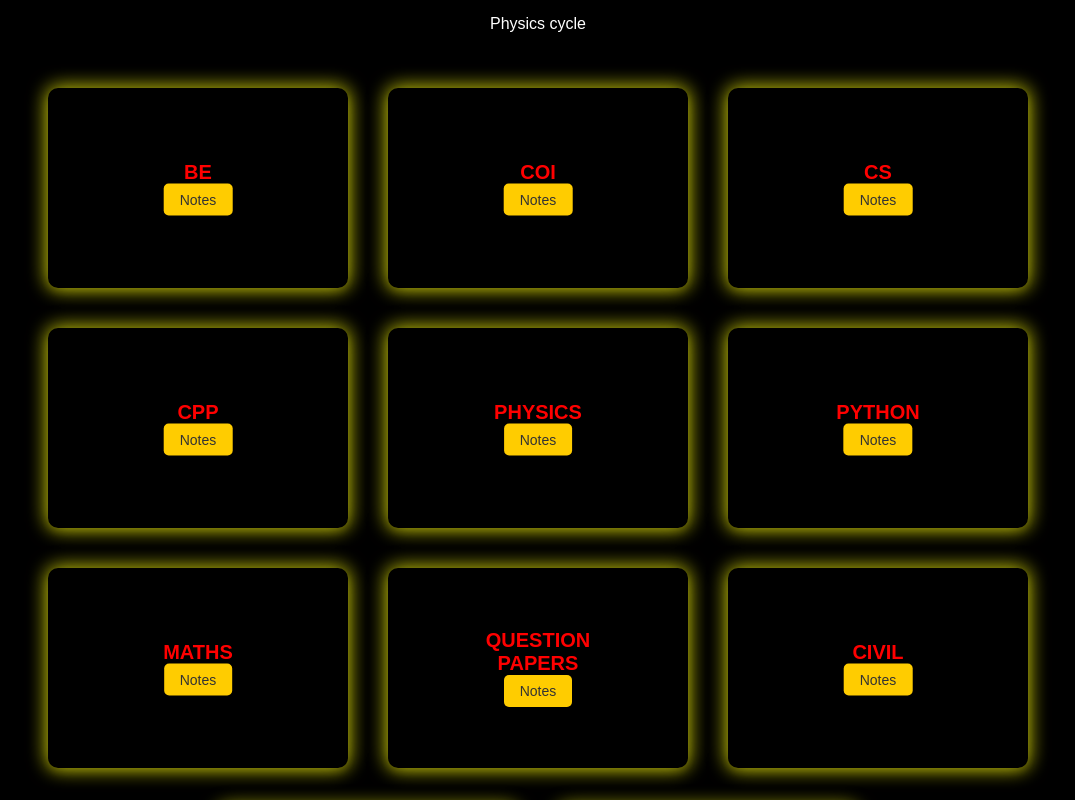
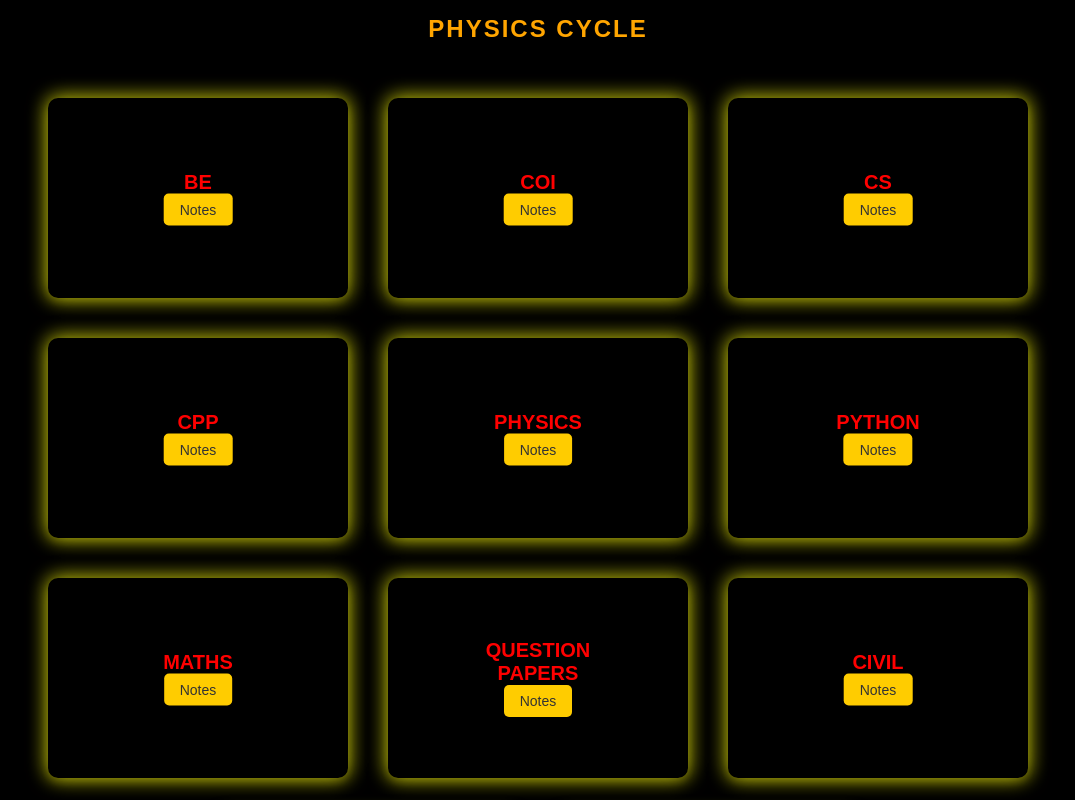
Before and after one commit to Hari-hara7/physics-cycle-notes, a plain HTML site: page index.html in a window 1280 px wide. Shown: the top 800 px of the page, without its empty margins (102-1177 px from the left). Drawn offline with Linux system fonts and the light colour scheme.

Commit message:
change in text  color

```diff
--- a/index.html
+++ b/index.html
@@ -10,7 +10,8 @@
 <body>
     <!-- Navigation Bar -->
     <nav>
-       Physics cycle
+      <h1>Physics Cycle</h1>
+
     </nav>
     <!-- Card Container -->
     <div class="card-container">
--- a/style.css
+++ b/style.css
@@ -91,3 +91,23 @@ nav a:hover {
     background-color: #ffcc00;
     box-shadow: 0 0 20px #ffcc00, 0 0 40px #ffcc00, 0 0 60px #ffcc00; /* Glow effect */
 }
+nav {
+    background-color: #000000;
+    color: #fff;
+    padding: 15px 0;
+    text-align: center;
+}
+
+nav h1 {
+    margin: 0;
+    font-size: 24px;
+    text-transform: uppercase;
+    letter-spacing: 2px;
+    color: orange; /* Change text color to orange */
+}
+
+/* Animation on hover */
+nav h1:hover {
+    color: #ffcc00; /* Change hover color to yellow */
+    transition: color 0.3s ease;
+}
```
